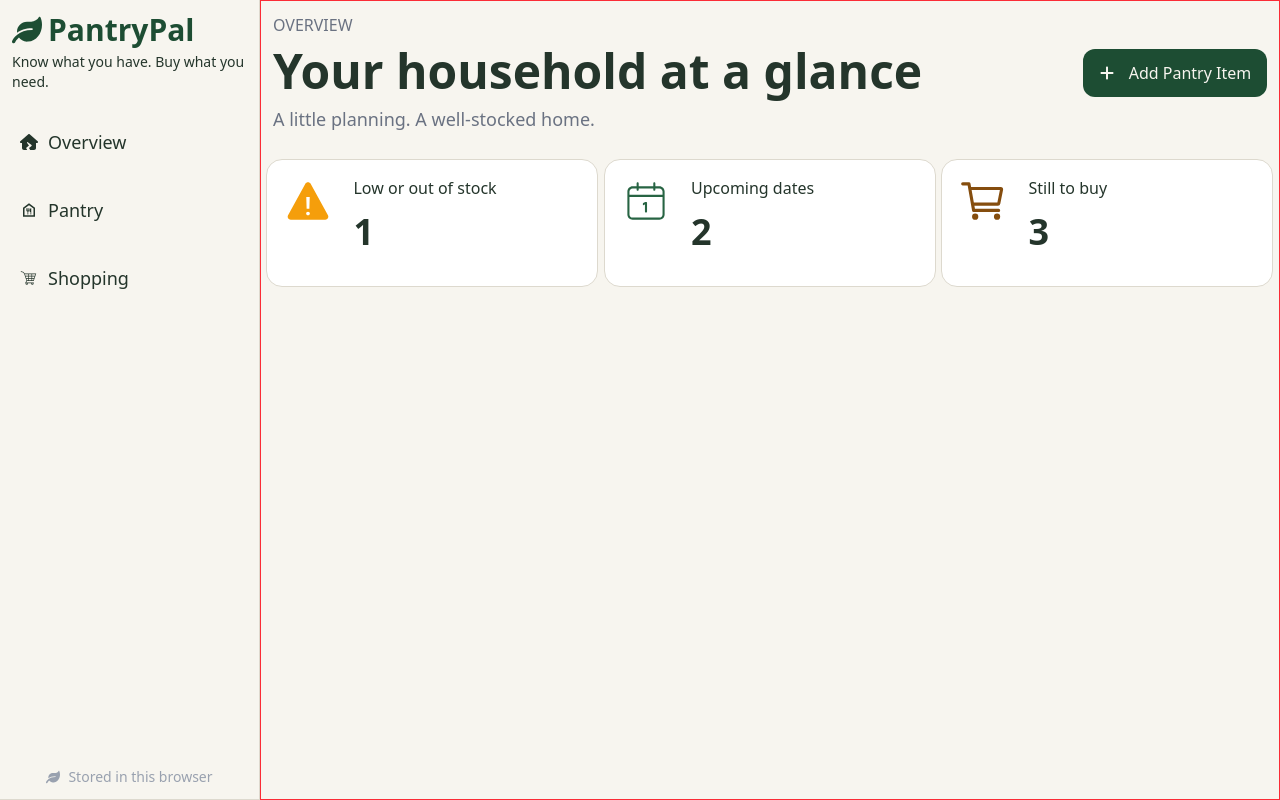
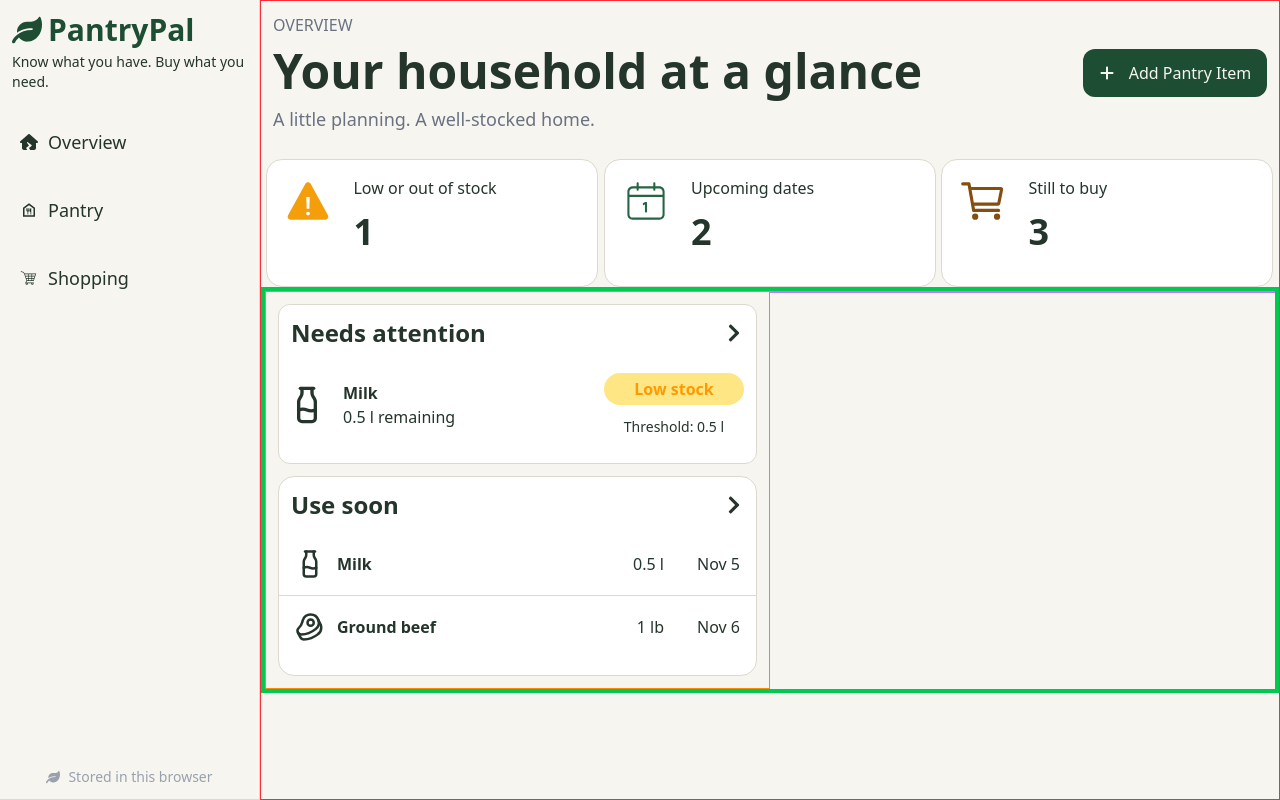
Before and after one commit to ajv55/PantryPal, a Next.js app: page / in a window 1280 px wide. Built offline with nearby package versions, Linux system fonts and the light colour scheme.

Commit message:
Add Needs attention and Use soon dashboard cards

```diff
--- a/app/components/sidebar.tsx
+++ b/app/components/sidebar.tsx
@@ -5,7 +5,7 @@ import { GiShoppingCart } from "react-icons/gi";
 
 export default function Sidebar() {
     return (
-        <header className="lg:w-80 w-fit lg:min-h-screen h-40 lg:flex lg:flex-col flex-col justify-between items-center p-3 lg:border-r border-b border-border ">
+        <header className="lg:w-80 sticky top-0 w-fit lg:min-h-screen h-40 lg:flex lg:flex-col flex-col justify-between items-center p-3 lg:border-r border-b border-border ">
                 <div className="lg:w-full text-ink flex lg:flex-col flex-col gap-1 justify-start items-start">
                   <div className="flex justify-start items-center text-3xl gap-1.5 text-brand-strong">
                     <span><FaLeaf /> </span>
--- a/app/page.tsx
+++ b/app/page.tsx
@@ -3,6 +3,9 @@ import { IoIosWarning } from "react-icons/io";
 import { CiCalendarDate } from "react-icons/ci";
 import { IoCartOutline } from "react-icons/io5";
 import { FaPlus } from "react-icons/fa6";
+import { FaChevronRight } from "react-icons/fa";
+import { LuMilk } from "react-icons/lu";
+import { LuBeef } from "react-icons/lu";
 
 
 
@@ -25,7 +28,7 @@ export default function Home() {
           <button className="flex flex-row lg:justify-evenly justify-center items-center gap-2.5 lg:w-46 w-75 p-3 bg-brand-strong rounded-xl hover:bg-muted hover:shadow-md hover:shadow-warning cursor-pointer text-canvas  hover:text-canvas"> <FaPlus /> Add Pantry Item</button>
         </div>
 
-        {/* Analytics three cards */}
+        {/* Summary Cards */}
         <section className="w-full flex lg:flex-row flex-col lg:gap-0 gap-5 justify-evenly items-center mt-3.5 h-32">
           <div className="w-83 flex flex-row justify-start items-start gap-5 bg-white h-full border border-border rounded-2xl p-4">
             <IoIosWarning size={50} color="#f59e0b" />
@@ -52,7 +55,69 @@ export default function Home() {
           </div>
         </section>
 
+        {/* Need attention component */}
+        <section className="w-full flex flex-row border-4 border-green-500 h-full">
 
+          <div className="w-1/2 h-full border flex flex-col gap-3 border-orange-400 p-3">
+
+          <div className="bg-white flex flex-col border border-border h-40 rounded-xl">
+            <div className="flex flex-row justify-between items-center p-3">
+              <h4 className="text-2xl font-bold">Needs attention</h4>
+              <a href="#"><FaChevronRight size={20} /></a>
+            </div>
+
+            <div className="flex flex-row justify-between items-center">
+              <div className="flex flex-row gap-4 justify-center items-center p-2">
+                <LuMilk size={40} />
+                <div>
+                  <h6 className="font-semibold">Milk</h6>
+                  <p className="font-light">0.5 l remaining</p>
+                </div>
+              </div>
+
+              <div className="p-3 flex flex-col justify-center items-center gap-3">
+                <div className="w-35 h-8 bg-amber-200 rounded-3xl flex justify-center items-center text-md text-center"><p className="text-amber-500 font-bold">Low stock</p></div>
+                <p className="font-light text-sm">Threshold: 0.5 l</p>
+              </div>
+            </div>
+          </div>
+
+          {/* use soon card */}
+          <section className="bg-white border rounded-2xl border-border h-50">
+            <div className="flex flex-row justify-between items-center p-3">
+              <h4 className="text-2xl font-bold">Use soon</h4>
+              <a href="#"><FaChevronRight size={20} /></a>
+            </div>
+
+            <div className="flex flex-col justify-center items-center">
+              <div className="grid w-full grid-cols-[minmax(0,1fr)_4rem_4rem] items-center gap-3 border-b border-border p-4">
+                <div className="flex items-center gap-3">
+                  <LuMilk size={30} />
+                  <p className="font-semibold text-md">Milk</p>
+                </div>
+                <p className="text-right tabular-nums">0.5 l</p>
+                <p className="text-right">Nov 5</p>
+              </div>
+
+              <div className="grid w-full grid-cols-[minmax(0,1fr)_4rem_4rem] items-center gap-3 p-4">
+                <div className="flex items-center gap-3">
+                  <LuBeef size={30} />
+                  <p className="font-semibold text-md">Ground beef</p>
+                </div>
+                <p className="text-right tabular-nums">1 lb</p>
+                <p className="text-right">Nov 6</p>
+              </div>
+
+            </div>
+
+          </section>
+
+          </div>
+
+          <div className="w-1/2 h-full border border-purple-400">
+
+          </div>
+        </section>
 
       </section>
 
```
